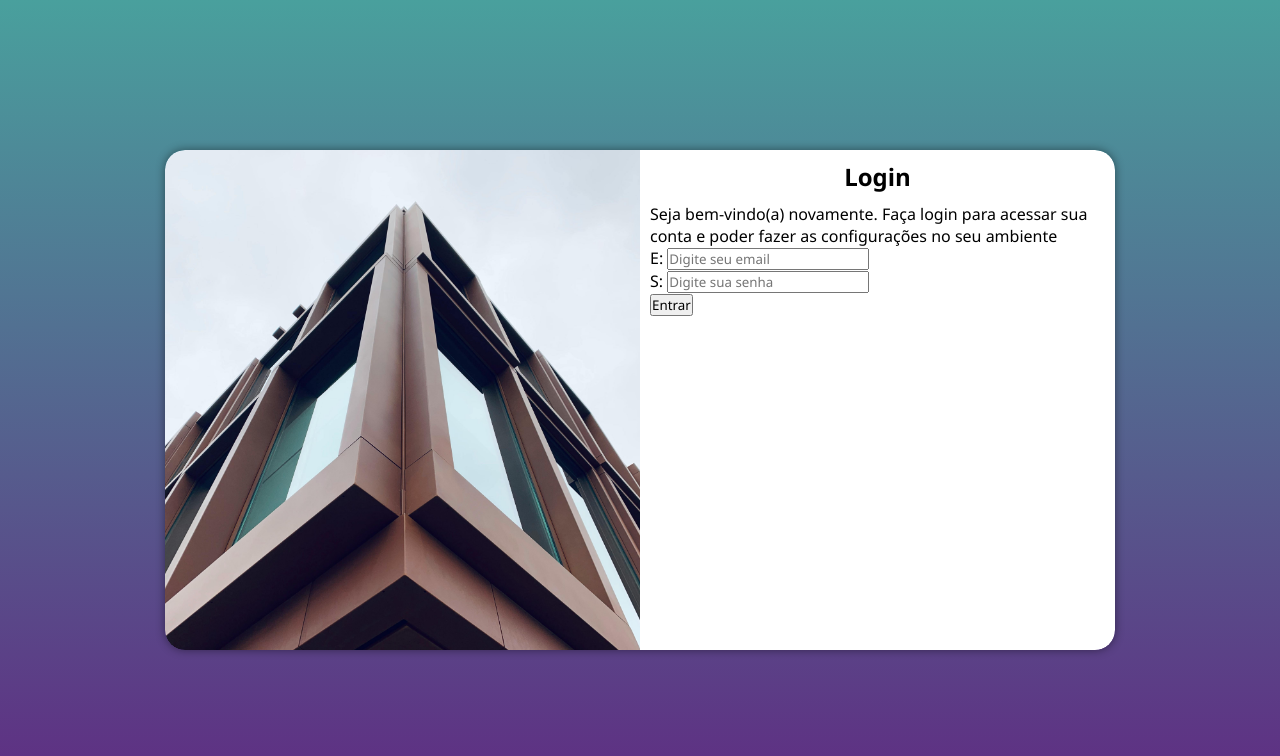
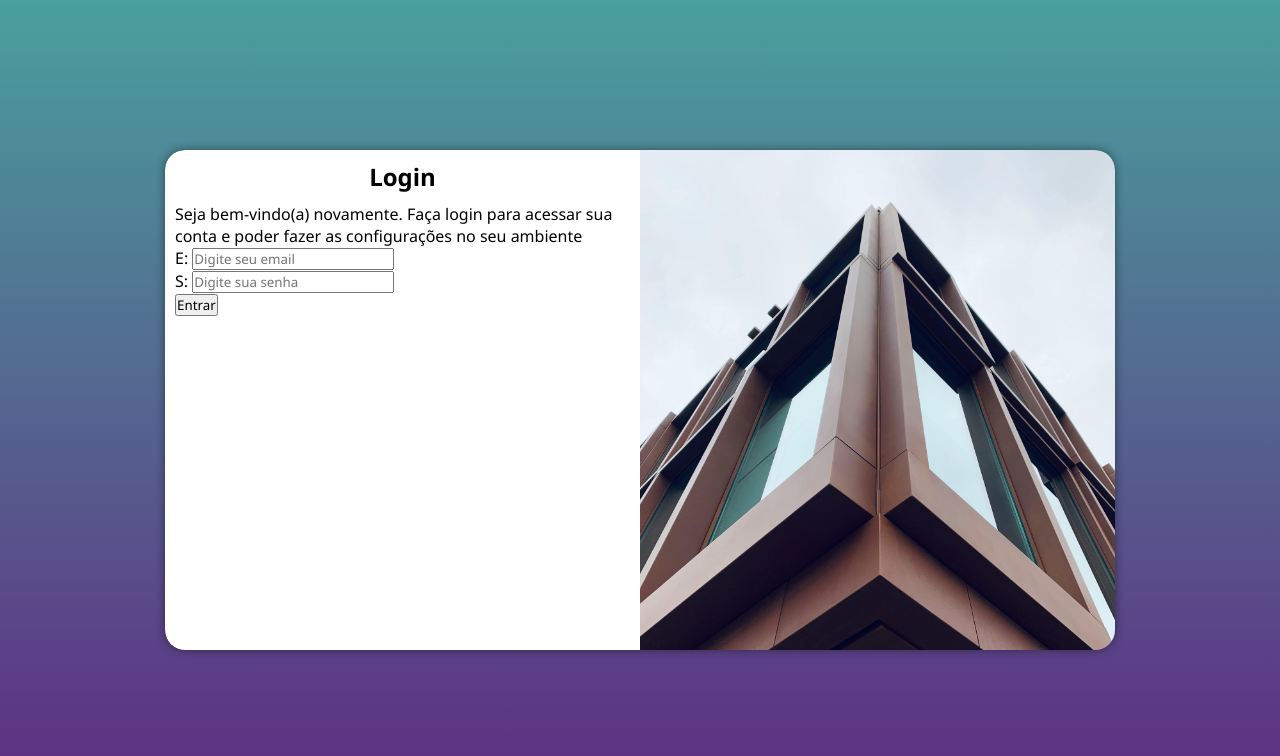
Before and after one commit to poxajordaun/projeto-login, a PHP site: page / in a window 1280 px wide. Shown: the top 756 px of the page. Run offline with PHP 8.4, Linux system fonts and the light colour scheme.

Commit message:
alterações na tela para telas grandes

```diff
--- a/estilos/media-query.css
+++ b/estilos/media-query.css
@@ -9,10 +9,10 @@
         background-image: linear-gradient(to top, #5f2c82, #49a09d);
     }
 
-    /*Fazer as divs ficarem uma ao lado da outra, ao ínves de uma em cima da outra*/
+    /*Fazer as divs ficarem uma ao lado da outra, ao ínves de uma em cima da outra, usa-se o 'float' e depois indica em qual lado a div vai ficar*/
 
     section#login > div#imagem {
-        float: left; /*Indica que os elementos vão ser jogados pro lado esquerdo da tela, tipo como se fosse um 'text-alignt: left;'*/
+        float: left; /*Indica que os elementos vão ser jogados pro lado esquerdo da tela, tipo como se fosse um 'text-alignt: right;'*/
         width: 30%;
         height: 100%;
         border-radius: 20px 0px 0px 20px;
@@ -39,17 +39,17 @@
 
 
     section#login > div#imagem {
-        float: left;
+        float: right;
         width: 50%;
         height: 100%;
-        border-radius: 20px 0px 0px 20px;
+        border-radius: 0px 20px 0px 0px;
     }
 
 
     section#login > div#formulario {
-        float: right;/*Indica que os elementos vão ser jogados pro lado esquerdo da tela, tipo como se fosse um 'text-alignt: left;'*/
+        float: left;/*Indica que os elementos vão ser jogados pro lado esquerdo da tela, tipo como se fosse um 'text-alignt: left;'*/
         width: 50%;
         height: 500px;
-        border-radius: 0px 20px 20px 0px;
+        border-radius: 20px 0px 0px 20px;
     }
 }
```
